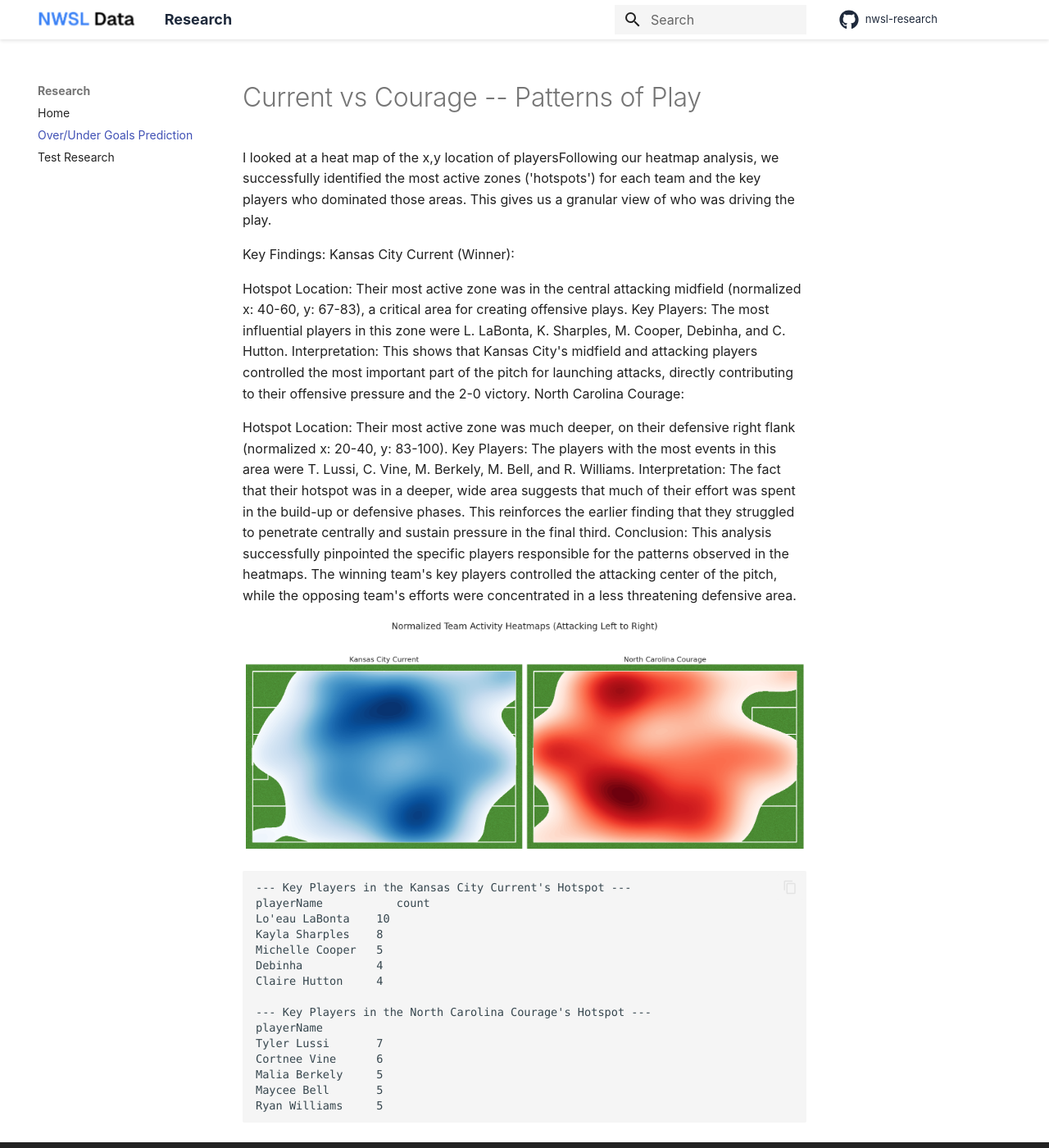
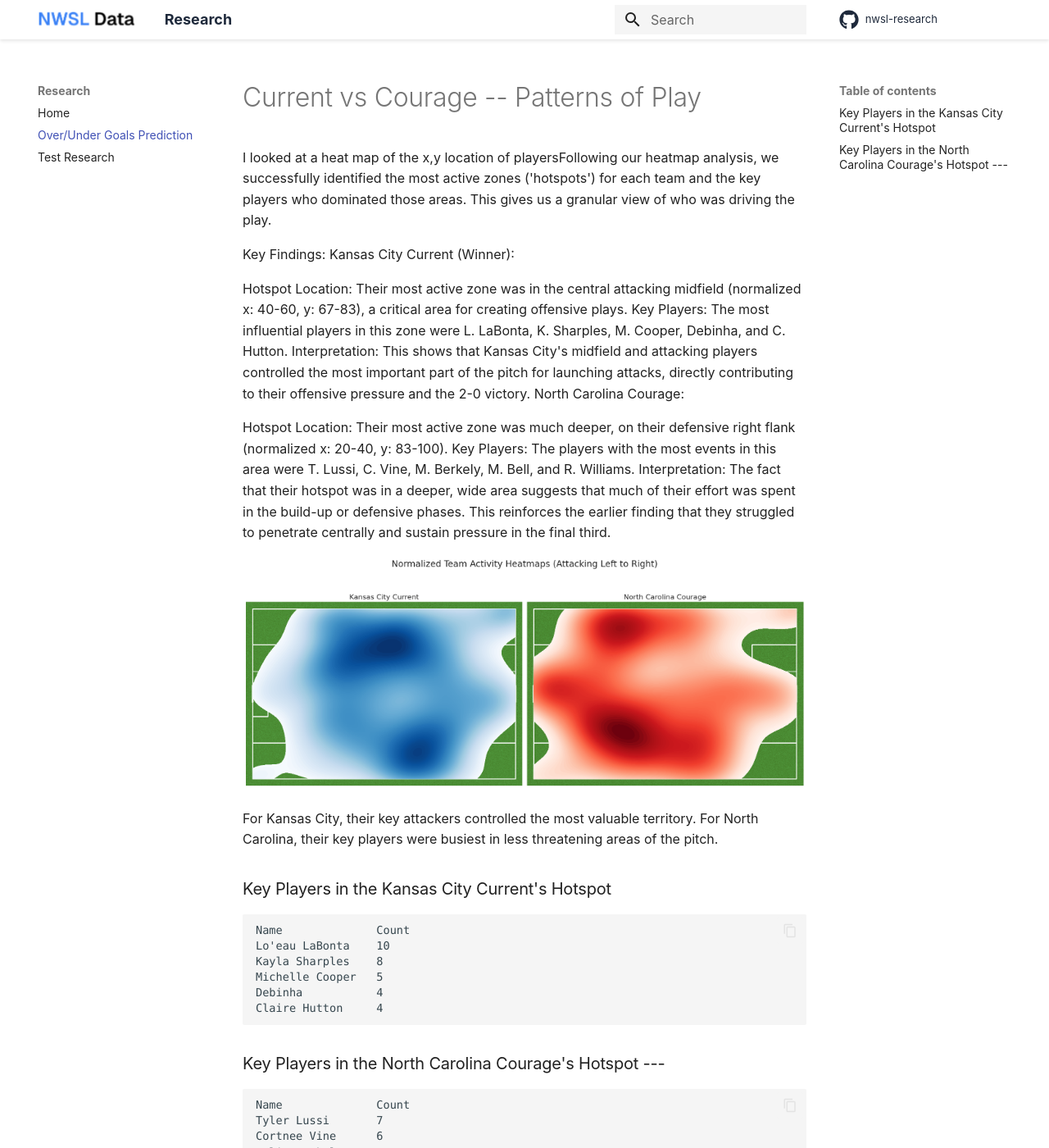
Before and after one commit to tom-mcmillan/nwsl-research, an MkDocs documentation site: the page built from docs/over-under-goals-prediction.md, in a window 1280 px wide and 1400 px high. Shown: the whole window at 82% size. Built offline with MkDocs 1.6.1 and Material for MkDocs 9.7.7, drawn with Linux system fonts in a browser that asks for light colours; comment, search, counter and statistics services are not loaded.

Commit message:
Improve formatting and clarity of player analysis tables
🤖 Generated with [Claude Code](https://claude.ai/code)

Co-Authored-By: Claude <noreply@anthropic.com>

````diff
--- a/docs/over-under-goals-prediction.md
+++ b/docs/over-under-goals-prediction.md
@@ -13,21 +13,25 @@ North Carolina Courage:
 Hotspot Location: Their most active zone was much deeper, on their defensive right flank (normalized x: 20-40, y: 83-100).
 Key Players: The players with the most events in this area were T. Lussi, C. Vine, M. Berkely, M. Bell, and R. Williams.
 Interpretation: The fact that their hotspot was in a deeper, wide area suggests that much of their effort was spent in the build-up or defensive phases. This reinforces the earlier finding that they struggled to penetrate centrally and sustain pressure in the final third.
-Conclusion: This analysis successfully pinpointed the specific players responsible for the patterns observed in the heatmaps. The winning team's key players controlled the attacking center of the pitch, while the opposing team's efforts were concentrated in a less threatening defensive area.
+
 
 ![alt text](download.png)
 
+For Kansas City, their key attackers controlled the most valuable territory. For North Carolina, their key players were busiest in less threatening areas of the pitch.
+
+### Key Players in the Kansas City Current's Hotspot
 ```
---- Key Players in the Kansas City Current's Hotspot ---
-playerName           count
+Name              Count
 Lo'eau LaBonta    10
 Kayla Sharples    8
 Michelle Cooper   5
 Debinha           4
 Claire Hutton     4
+```
 
---- Key Players in the North Carolina Courage's Hotspot ---
-playerName
+### Key Players in the North Carolina Courage's Hotspot ---
+```
+Name              Count
 Tyler Lussi       7
 Cortnee Vine      6
 Malia Berkely     5
````
